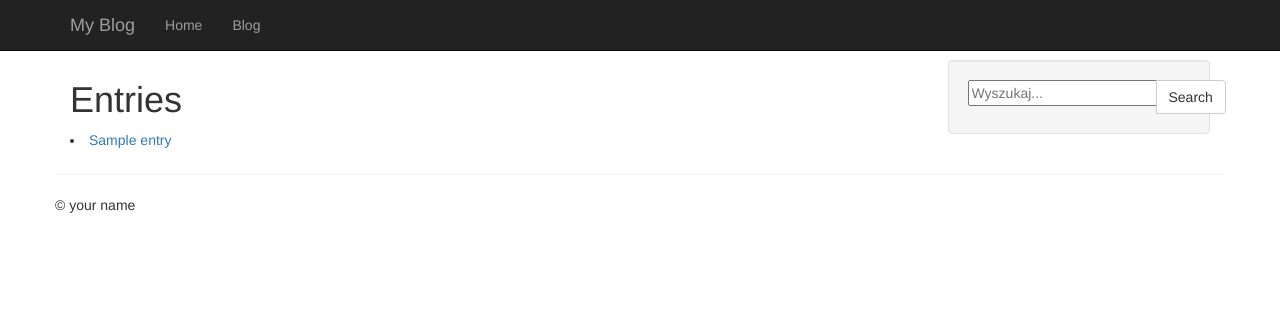
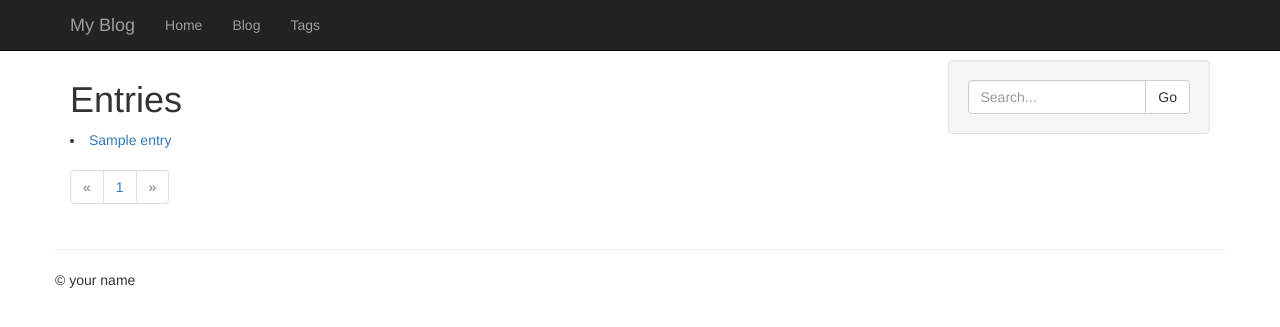
Before and after one commit to dev-com2020/Flask_boot_comarch, a Flask app: page /entries/ in a window 1280 px wide. Shown: the top 327 px of the page. Run offline with Flask 2, Linux system fonts and the light colour scheme; tables that the repository leaves empty hold one stand-in row (values such as "Sample post"); some libraries are stand-ins or nearby versions.

Commit message:
26.03 g. 07:20

```diff
--- a/entries/templates/entries/base_entries.html
+++ b/entries/templates/entries/base_entries.html
@@ -1,16 +1,16 @@
 {% extends "base.html" %}
 
 {% block sidebar %}
-<form class="well form-search" method="get" role="form">
-  <div class="input-group">
-    <input type="text" name="q" class="input-medium search-query" placeholder="Wyszukaj..."
-           value="{{ request.args.get('q','') }}"/>
-    <span class="input-group-btn">
-    <button type="submit" class="btn btn-default">Search</button>
-    </span>
+  <form class="form-inline well" method="get" role="form">
+    <div class="input-group">
+      <input class="form-control input-xs" name="q" placeholder="Search..." value="{{ request.args.get('q', '') }}" />
+      <span class="input-group-btn">
+        <button class="btn btn-default" type="submit">Go</button>
+      </span>
     </div>
-</form>
+  </form>
 {% endblock %}
 {% block content %}
 {% include "includes/list.html" %}
+{% include "includes/page_links.html" %}
 {% endblock %}
--- a/templates/base.html
+++ b/templates/base.html
@@ -30,6 +30,7 @@
           <ul class="nav navbar-nav">
             <li><a href="{{ url_for('homepage') }}">Home</a></li>
             <li><a href="{{ url_for('entries.index') }}">Blog</a></li>
+            <li><a href="{{ url_for('entries.tag_index') }}">Tags</a></li>
             {% block extra_nav %}{% endblock %}
           </ul>
         </div>
--- /dev/null
+++ b/templates/includes/page_links.html
@@ -0,0 +1,27 @@
+<ul class="pagination">
+    <li
+    {% if not object_list.has_prev %} class="disabled"{% endif %}>
+    {% if not object_list.has_prev %}
+    <a href="./?page={{ object_list.prev_num }}">&laquo;</a>
+    {% else %}
+    <a href="#">&laquo;</a>
+    {% endif %}
+    </li>
+    {% for page in object_list.iter_pages() %}
+    <li>
+        {% if page %}
+        <a {% if page== object_list.page %}class="active" {% endif %}href="./?page={{ page }}">{{ page }}</a>
+        {% else %}
+        <a class="disabled">...</a>
+        {% endif %}
+    </li>
+    {% endfor %}
+    <li
+    {% if not object_list.has_next %} class="disabled"{% endif %}>
+    {% if object_list.has_next %}
+    <a href="./?page={{ object_list.next_num }}">&raquo;</a>
+    {% else %}
+    <a href="#">&raquo;</a>
+    {% endif %}
+    </li>
+</ul>
```
